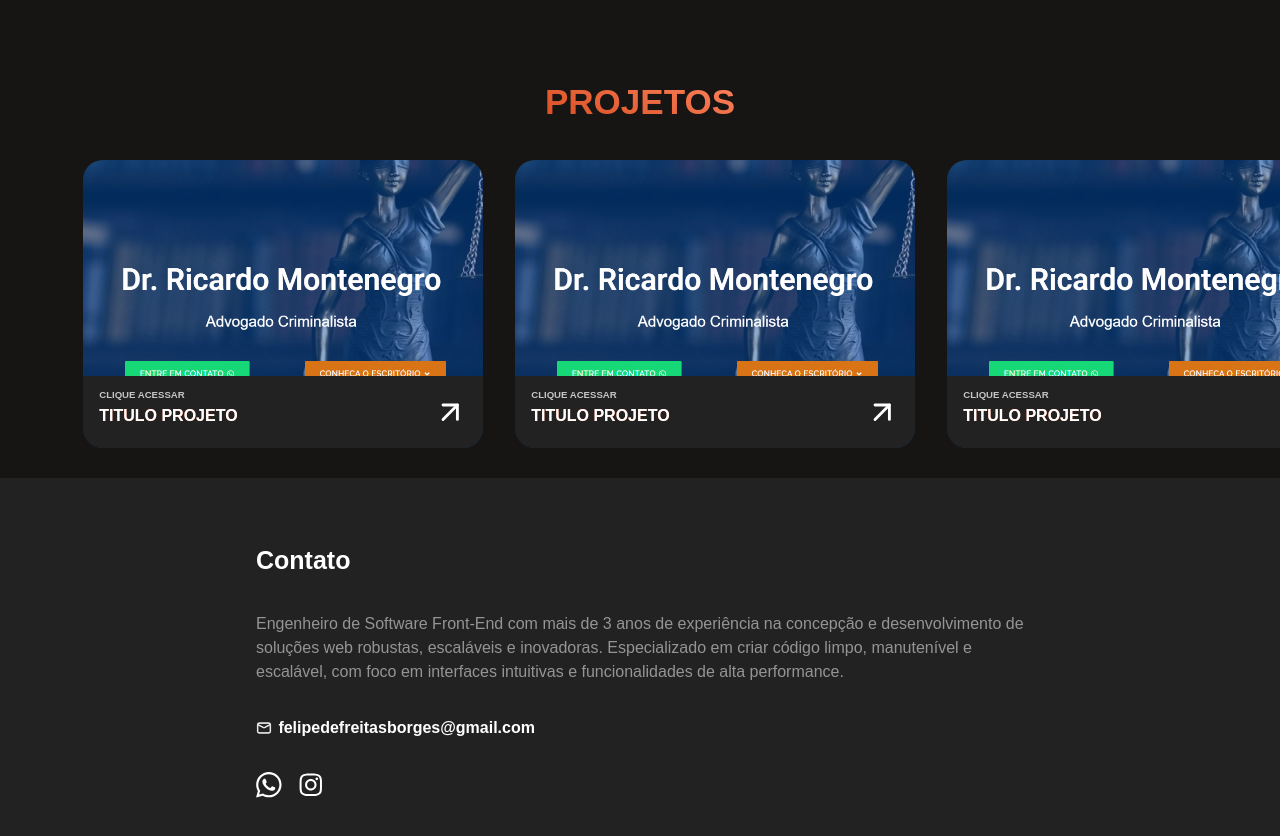
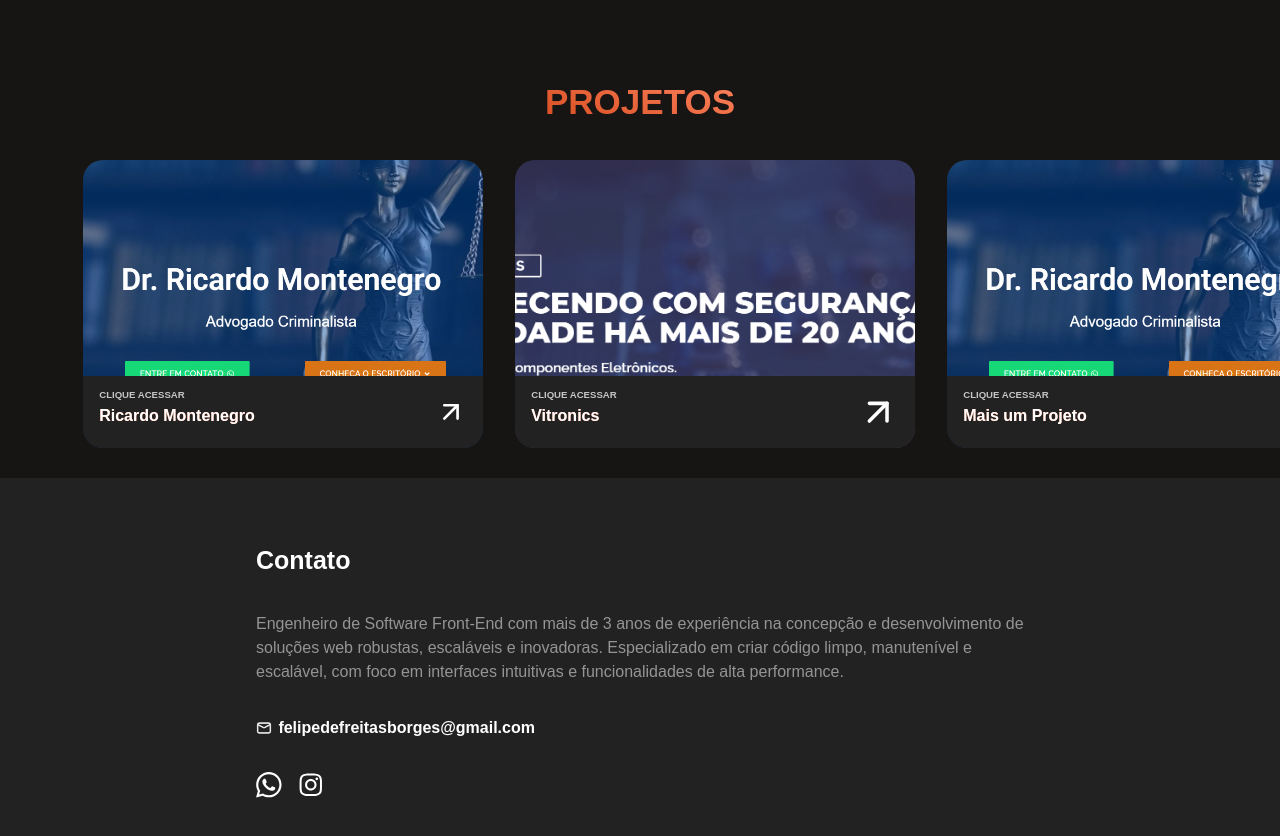
Before and after one commit to fdfborges/portifolioFelipeBorges, a React (Vite) app: page / in a window 1280 px wide. Shown: the part 931-1767 px from the top of the page. Built offline with nearby package versions, Linux system fonts and the light colour scheme; a web font is replaced by a local one.

Commit message:
Adicionado projeto Vitronics

```diff
--- a/src/components/Projetos/Projetos.jsx
+++ b/src/components/Projetos/Projetos.jsx
@@ -1,6 +1,8 @@
 import React from 'react'
 import './Projetos.scss';
 import CardProjeto from '../cardProjeto/CardProjeto';
+import MinRicardoMontenegro from '../../assets/MiniaturasCards/MinRicardoMontenegro.png';
+import MinVitronics from '../../assets/MiniaturasCards/MinVitronics.png';
 
 
 export default function Projetos({ secaoRef3 }) {
@@ -8,12 +10,21 @@ export default function Projetos({ secaoRef3 }) {
     <>
       <div className="containerProjetosPrincipal" ref={secaoRef3}>
         <p>PROJETOS</p>
-      <div className="containerGridProjetos">
-        <CardProjeto />
-        <CardProjeto />
-        <CardProjeto />
-      </div>
-    </div >
+        <div className="containerGridProjetos">
+          <CardProjeto
+            TituloCard="Ricardo Montenegro"
+            ImgCard={MinRicardoMontenegro}
+            LinkProjeto="https://ricardomontenegro.com.br/" />
+          <CardProjeto
+            TituloCard="Vitronics"
+            ImgCard={MinVitronics}
+            LinkProjeto="https://vitronics.com.br/" />
+          <CardProjeto
+            TituloCard="Mais um Projeto"
+            ImgCard={MinRicardoMontenegro}
+            LinkProjeto="#" />
+        </div>
+      </div >
     </>
   )
 }
--- a/src/components/cardProjeto/CardProjeto.jsx
+++ b/src/components/cardProjeto/CardProjeto.jsx
@@ -1,23 +1,21 @@
 import React from 'react'
 import './CardProjeto.scss';
-import MinRicardoMontenegro from '../../assets/MiniaturasCards/MinRicardoMontenegro.png';
 import { FiArrowUpRight } from "react-icons/fi";
 
-
-export default function CardProjeto(TituloCard, ImgCard) {
+export default function CardProjeto({ TituloCard, ImgCard, LinkProjeto }) {
     return (
         <>
             <div className="containerCardProjetoC">
                 <div className="imgCard">
-                    <img src={MinRicardoMontenegro} alt="Foto miniatura do projeto" />
+                    <img src={ImgCard} alt={`Foto miniatura do projeto ${TituloCard}`} />
                 </div>
                 <div className="footerCard">
                     <div className="footerCardLeft">
                         <span>CLIQUE ACESSAR</span>
-                        <p>TITULO PROJETO</p>
+                        <p>{TituloCard}</p>
                     </div>
                     <div className="footerCardRight">
-                        <a href=""><FiArrowUpRight size={'15%'} color='white' /></a>
+                        <a href={LinkProjeto} target="_blank" rel="noopener noreferrer"><FiArrowUpRight size={'15%'} color='white' /></a>
                     </div>
                 </div>
             </div>
```
Also changed, not shown: src/assets/MiniaturasCards/MinVitronics.png (added).
